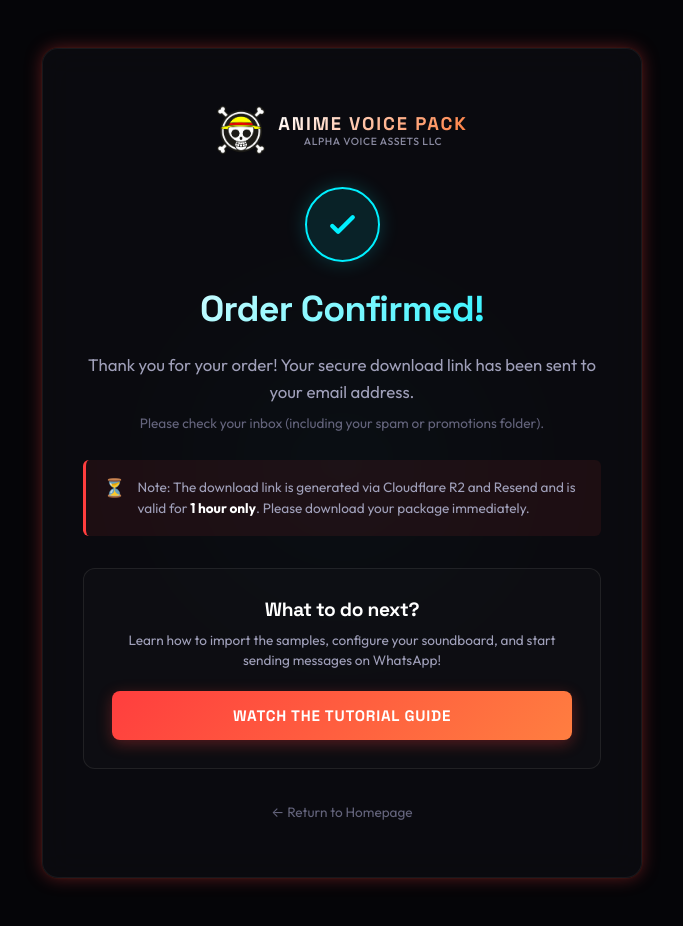
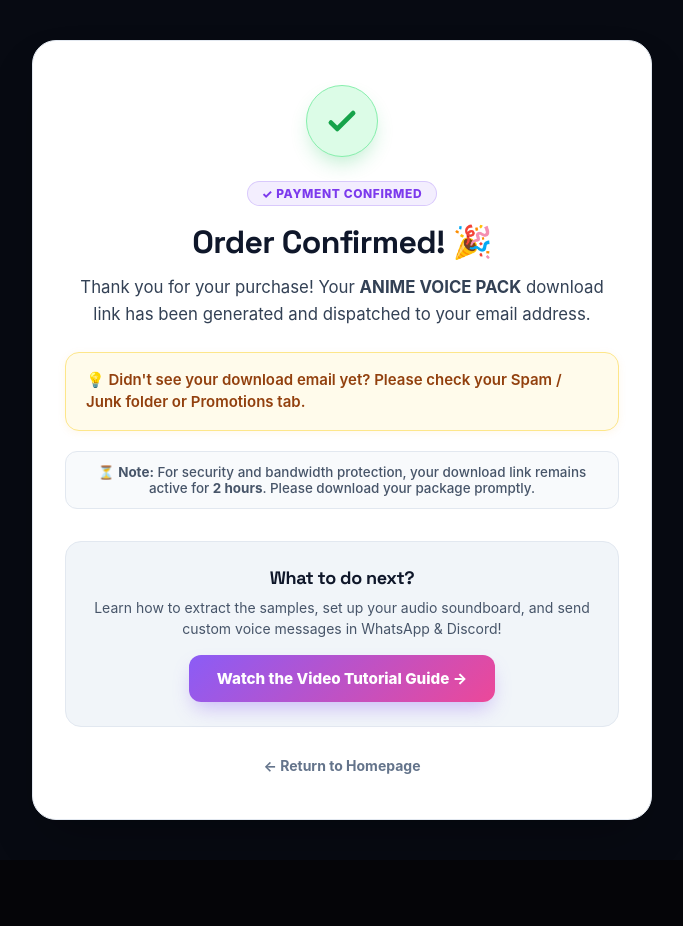
Before and after one commit to animevoicepack/anime-voice-pack, a Next.js app: page /success in a window 1280 px wide. Shown: the whole page, without its empty margins (298-981 px from the left). After the commit the page ends 860 px from the top, so only its background shows below. Built offline with nearby package versions, Linux system fonts and the light colour scheme; a web font is replaced by a local one.

Commit message:
feat(ui): update overview section headline and redesign post-purchase success page with spam notice box

```diff
--- a/src/app/success/page.tsx
+++ b/src/app/success/page.tsx
@@ -1,10 +1,9 @@
 import React from "react";
 import Link from "next/link";
-import Image from "next/image";
 export const runtime = 'edge';
 
 interface SuccessPageProps {
-  searchParams: Promise<{ email?: string }>;
+  searchParams: Promise<{ email?: string; session_id?: string }>;
 }
 
 export default async function SuccessPage({ searchParams }: SuccessPageProps) {
@@ -12,35 +11,49 @@
   const email = params.email ? decodeURIComponent(params.email) : "";
 
   return (
-    <main className="success-layout">
-      {/* Background decoration glow */}
-      <div className="success-glow"></div>
-
-      <div className="container success-container">
-        <div className="success-card glass pulsing-glow">
-          {/* Logo */}
-          <div className="success-logo">
-            <Image
-              src="/logo.png"
-              alt="Anime Voice Pack Bundle Logo"
-              width={50}
-              height={50}
-            />
-            <div className="logo-text-container">
-              <span className="success-logo-text">ANIME VOICE PACK</span>
-              <span className="company-tag">Alpha Voice Assets LLC</span>
-            </div>
-          </div>
-
-          {/* Success Checkmark Circle */}
-          <div className="success-checkmark-wrapper">
-            <div className="success-checkmark-circle">
+    <main
+      style={{
+        minHeight: "100vh",
+        backgroundColor: "#070a12",
+        display: "flex",
+        alignItems: "center",
+        justifyContent: "center",
+        padding: "40px 16px",
+        fontFamily: "-apple-system, BlinkMacSystemFont, 'Segoe UI', Roboto, Helvetica, Arial, sans-serif",
+      }}
+    >
+      <div style={{ maxWidth: "620px", width: "100%" }}>
+        <div
+          style={{
+            background: "#ffffff",
+            borderRadius: "24px",
+            border: "1px solid #e2e8f0",
+            boxShadow: "0 25px 50px -12px rgba(0, 0, 0, 0.25)",
+            padding: "44px 32px",
+            textAlign: "center",
+            color: "#0f172a",
+          }}
+        >
+          {/* Animated Green Checkmark Badge */}
+          <div
+            style={{
+              width: "72px",
+              height: "72px",
+              margin: "0 auto 24px auto",
+              background: "#dcfce7",
+              border: "1px solid #86efac",
+              borderRadius: "50%",
+              display: "flex",
+              alignItems: "center",
+              justifyContent: "center",
+              boxShadow: "0 10px 20px -5px rgba(34, 197, 94, 0.3)",
+            }}
+          >
             <svg
-                className="checkmark-svg"
+              style={{ width: "38px", height: "38px", color: "#16a34a" }}
               fill="none"
               stroke="currentColor"
               viewBox="0 0 24 24"
-                xmlns="http://www.w3.org/2000/svg"
             >
               <path
                 strokeLinecap="round"
@@ -50,49 +63,115 @@
               />
             </svg>
           </div>
+
+          <div
+            style={{
+              display: "inline-block",
+              padding: "4px 14px",
+              background: "rgba(139, 92, 246, 0.1)",
+              border: "1px solid rgba(139, 92, 246, 0.25)",
+              color: "#7c3aed",
+              fontSize: "0.75rem",
+              fontWeight: 800,
+              borderRadius: "9999px",
+              textTransform: "uppercase",
+              letterSpacing: "0.05em",
+              marginBottom: "16px",
+            }}
+          >
+            ✓ Payment Confirmed
           </div>
 
-          {/* Thank you Message Block */}
-          <h1 className="success-title">Order Confirmed!</h1>
+          <h1 style={{ fontSize: "2rem", fontWeight: 900, color: "#0f172a", margin: "0 0 12px 0" }}>
+            Order Confirmed! 🎉
+          </h1>
 
-          <div className="success-message-container">
-            <p className="success-msg-main">
-              Thank you for your order! Your secure download link has been sent to your email address{email ? <> (<strong className="success-email-highlight">{email}</strong>)</> : ""}.
+          <p style={{ fontSize: "1.05rem", color: "#334155", lineHeight: "1.6", margin: "0 0 24px 0" }}>
+            Thank you for your purchase! Your <strong>ANIME VOICE PACK</strong> download link has been generated and dispatched to your email address{email ? <> (<strong style={{ color: "#7c3aed" }}>{email}</strong>)</> : ""}.
           </p>
-            <p className="success-msg-sub">
-              Please check your inbox (including your spam or promotions folder).
-            </p>
+
+          {/* Prominent Spam / Inbox Notice Box */}
+          <div
+            style={{
+              background: "#fffbeb",
+              border: "1px solid #fde68a",
+              borderRadius: "14px",
+              padding: "16px 20px",
+              margin: "0 0 20px 0",
+              textAlign: "left",
+              color: "#92400e",
+              fontSize: "0.9375rem",
+              fontWeight: 600,
+              lineHeight: "1.5",
+              boxShadow: "0 2px 8px rgba(245, 158, 11, 0.08)",
+            }}
+          >
+            💡 Didn't see your download email yet? Please check your Spam / Junk folder or Promotions tab.
           </div>
 
-          {/* Time Limit Notice */}
-          <div className="time-warning-box">
-            <span className="warning-icon">⏳</span>
-            <span className="warning-text">
-              Note: The download link is generated via Cloudflare R2 and Resend and is valid for <strong>1 hour only</strong>. Please download your package immediately.
-            </span>
+          {/* Security / 2-Hour Expiration Box */}
+          <div
+            style={{
+              background: "#f8fafc",
+              border: "1px solid #e2e8f0",
+              borderRadius: "12px",
+              padding: "12px 16px",
+              margin: "0 0 32px 0",
+              fontSize: "0.84rem",
+              color: "#475569",
+              fontWeight: 500,
+            }}
+          >
+            ⏳ <strong>Note:</strong> For security and bandwidth protection, your download link remains active for <strong>2 hours</strong>. Please download your package promptly.
           </div>
 
-          {/* Watch Tutorial card/frame */}
-          <div className="tutorial-redirect-card">
-            <h3 className="redirect-card-title">What to do next?</h3>
-            <p className="redirect-card-desc">
-              Learn how to import the samples, configure your soundboard, and start sending messages on WhatsApp!
+          {/* Tutorial Card / Call to Action */}
+          <div
+            style={{
+              background: "#f1f5f9",
+              borderRadius: "16px",
+              padding: "24px",
+              marginBottom: "28px",
+              border: "1px solid #e2e8f0",
+            }}
+          >
+            <h3 style={{ fontSize: "1.125rem", fontWeight: 800, color: "#0f172a", margin: "0 0 8px 0" }}>
+              What to do next?
+            </h3>
+            <p style={{ fontSize: "0.875rem", color: "#475569", margin: "0 0 16px 0", lineHeight: "1.5" }}>
+              Learn how to extract the samples, set up your audio soundboard, and send custom voice messages in WhatsApp & Discord!
             </p>
-
-            {/* Highly visible watch button */}
             <a
               href="https://youtu.be/4AtRNQIbDmc"
               target="_blank"
               rel="noopener noreferrer"
-              className="btn-primary success-watch-btn"
+              style={{
+                display: "inline-block",
+                padding: "14px 28px",
+                background: "linear-gradient(135deg, #8b5cf6 0%, #ec4899 100%)",
+                color: "#ffffff",
+                textDecoration: "none",
+                fontWeight: 800,
+                fontSize: "0.95rem",
+                borderRadius: "12px",
+                boxShadow: "0 10px 20px -5px rgba(139, 92, 246, 0.4)",
+              }}
             >
-              Watch the Tutorial Guide
+              Watch the Video Tutorial Guide →
             </a>
           </div>
 
-          {/* Link back home */}
-          <div className="success-back-home">
-            <Link href="/" className="back-link">
+          {/* Return Home Button */}
+          <div>
+            <Link
+              href="/"
+              style={{
+                fontSize: "0.875rem",
+                fontWeight: 700,
+                color: "#64748b",
+                textDecoration: "none",
+              }}
+            >
               ← Return to Homepage
             </Link>
           </div>
--- a/src/components/Overview.tsx
+++ b/src/components/Overview.tsx
@@ -11,7 +11,7 @@
           <div className="overview-info">
             <div className="badge">PRODUCT OVERVIEW</div>
             <h2 className="overview-title">
-              Studio-Grade Anime Vocal Samples Optimized for AI Cloning
+              1,000+ ANIME CHARACTERS' VOICE SAMPLES READY FOR AI VOICE CLONING
             </h2>
             <p className="overview-text">
               The <strong>Anime Voice Pack Bundle</strong> is a premium, meticulously curated collection of over <strong>1,000+ high-fidelity voice files</strong>. Sourced from 16+ of the most iconic anime series, every track has been professionally isolated and completely stripped of background music and noise to ensure absolute acoustic purity.
```
Lines whose indentation alone changed are shown as unchanged.
